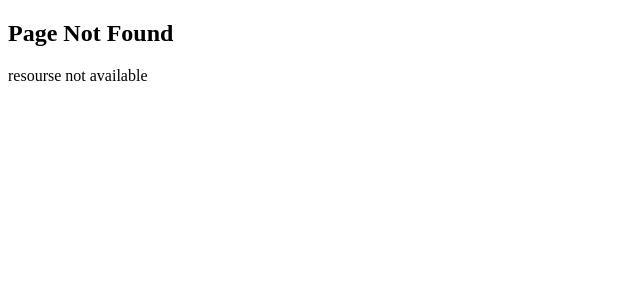
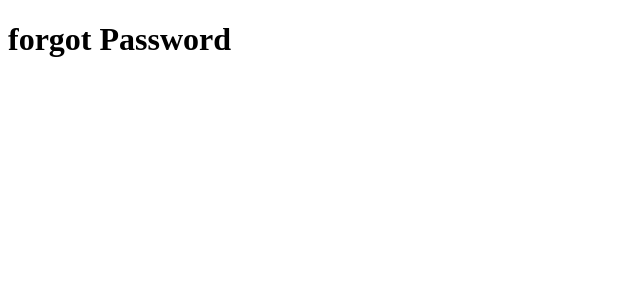
Before and after one commit to Mandalapuanusha/NextJSApp, a Next.js app: page /forgot-password in a window 1280 px wide. Before the commit this address had no page. Shown: the top 300 px of the page, without its empty margins (0-640 px from the left). Built offline with nearby package versions, Linux system fonts and the light colour scheme.

Commit message:
Route Groups - added auth folder to implement authentication routes and group together

```diff
--- /dev/null
+++ b/src/app/(auth)/forgot-password/page.tsx
@@ -0,0 +1,5 @@
+export default function ForgotPassword(){
+    return(
+        <h1>forgot Password</h1>
+    )
+}
--- /dev/null
+++ b/src/app/(auth)/register/page.tsx
@@ -0,0 +1,4 @@
+export default function Register(){
+    return <h1>Register</h1>;
+
+}
```
Also changed, not shown: src/app/(auth)/login/page.tsx (added, +13 -0 lines).
